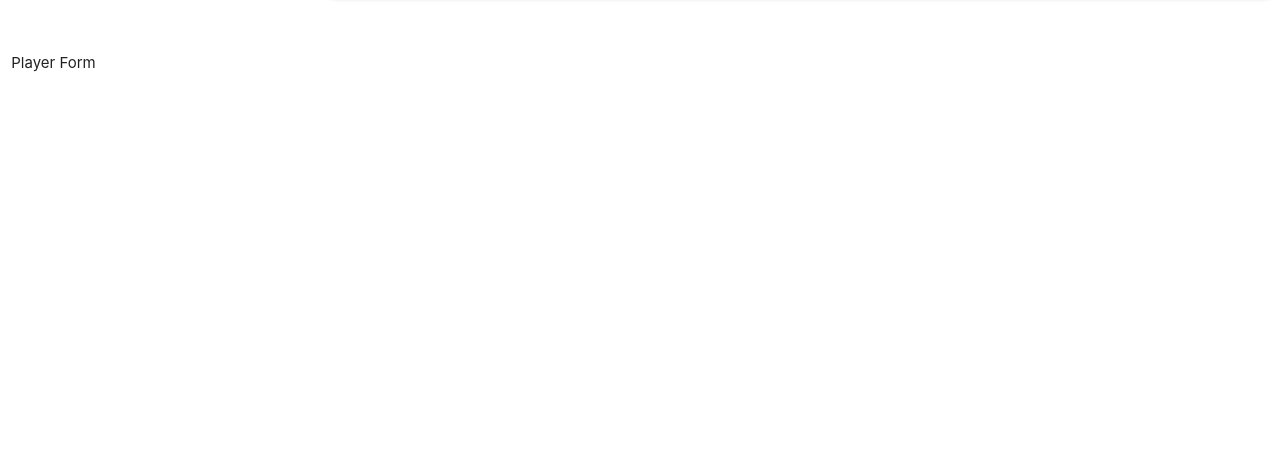
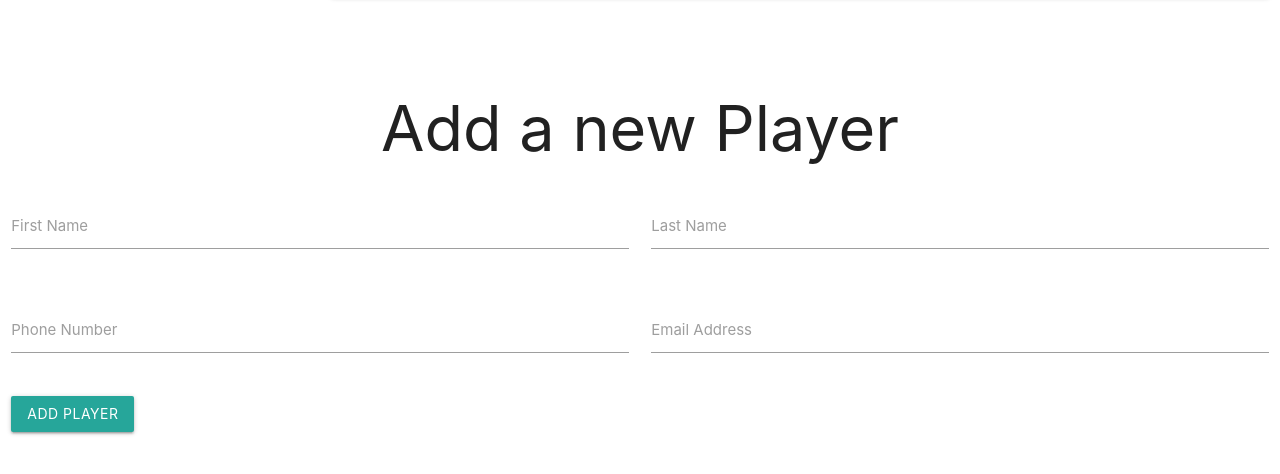
Before and after one commit to blondfro/MERN-essential-training, a React (Create React App) app in the folder frontend/: page / in a window 1280 px wide. Shown: the part 258-732 px from the top of the page. Built offline with nearby package versions, Linux system fonts and the light colour scheme; no server answers.

Commit message:
added in code to the form for a few fields and to handle submit.

```diff
--- a/frontend/src/components/App.js
+++ b/frontend/src/components/App.js
@@ -21,11 +21,12 @@ function App () {
                 console.log(error)
             });
 
-    }, []);
+    }, [players, currentPlayer]);
 
     function updateCurrentPlayer(item) {
         setCurrentPlayer(item)
     }
+
 
       return (
           <div className="container-fluid">
--- a/frontend/src/components/player/PlayerForm.js
+++ b/frontend/src/components/player/PlayerForm.js
@@ -1,19 +1,78 @@
-import React from 'react';
+import React from "react";
+import axios from "axios";
 
 class PlayerForm extends React.Component {
-    constructor(props, context) {
-        super(props, context);
-        this.state = { }
+
+    onSubmitPlayer(event) {
+        event.preventDefault();
+        axios.post("http://localhost:4000/players", {
+            firstName: this.refs.firstName.value,
+            lastName: this.refs.lastName.value,
+            phone: this.refs.phone.value,
+            email: this.refs.email.value,
+        })
+            .then((response) => {
+                console.log(response)
+            })
+            .catch(error => {
+                console.log(error)
+            });
     }
 
+  render() {
+      return (
+          <div className="row">
+              <h1 className="center"> Add a new Player</h1>
+              <form className="col s12" onSubmit={this.onSubmitPlayer.bind(this)}>
+                  <div className="row">
+                      <div className="input-field col s6">
+                          <input
+                              id="firstName"
+                              ref="firstName"
+                              type="text" />
+                          <label htmlFor="firstName">First Name</label>
+                      </div>
+                      <div className="input-field col s6">
+                          <input
+                              id="lastName"
+                              ref="lastName"
+                              type="text"
+                              className="validate"
+                          />
+                          <label htmlFor="lastName">Last Name</label>
+                      </div>
+                  </div>
+                  <div className="row">
+                      <div className="input-field col s6">
+                          <input
+                              id="phone"
+                              ref="phone"
+                              type="text" />
+                          <label htmlFor="phone">Phone Number</label>
+                      </div>
+                      <div className="input-field col s6">
+                          <input
+                              id="email"
+                              ref="email"
+                              type="text"
+                              className="validate"
+                          />
+                          <label htmlFor="email">Email Address</label>
+                      </div>
+                  </div>
+                  <button
+                      className="btn waves-effect waves-light"
+                      type="submit"
+                      name="action"
+                  >
+                      Add Player
+                  </button>
+              </form>
+          </div>
+      );
+  }
 
-    render() {
-        return (
-            <div>
-                Player Form
-            </div>
-        );
-    }
+
 }
 
 export default PlayerForm;
```
